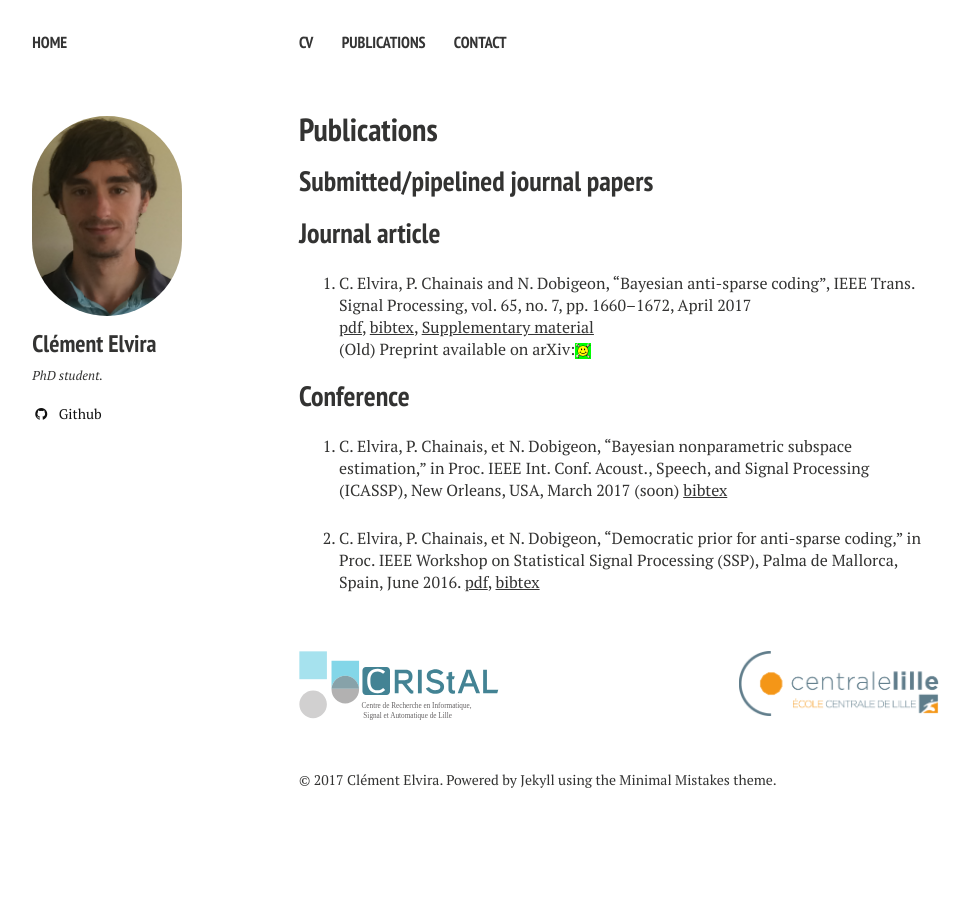
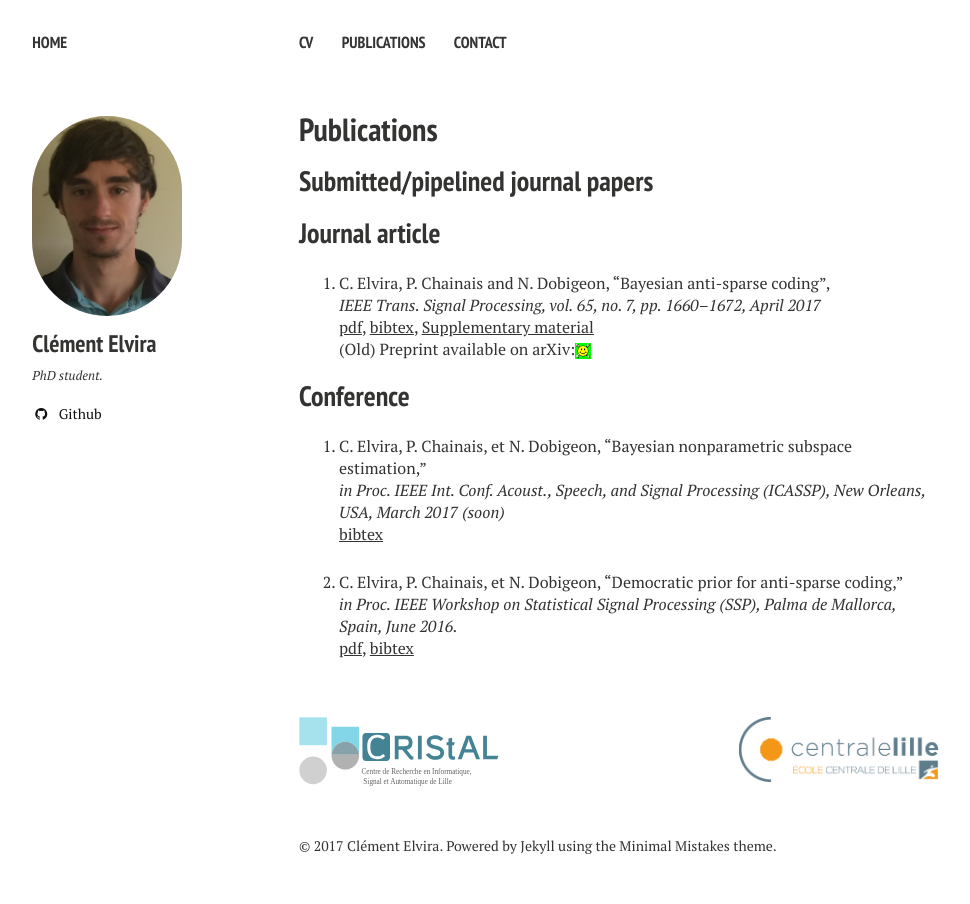
Before and after one commit to c-elvira/c-elvira.github.io-old, a Jekyll site: the page built from publication/index.md, in a window 1280 px wide. Shown: the whole page, without its empty margins (21-991 px from the left). Built offline with Jekyll 4.4.1, drawn with Linux system fonts in a browser that asks for light colours; nearby versions of some CDN libraries.

```diff
--- a/publication/index.md
+++ b/publication/index.md
@@ -11,12 +11,17 @@
 
 ## Journal article
 
-1. C. Elvira, P. Chainais and N. Dobigeon, "Bayesian anti-sparse coding", IEEE Trans. Signal Processing, vol. 65, no. 7, pp. 1660--1672, April 2017 <br/>
+1. C. Elvira, P. Chainais and N. Dobigeon, "Bayesian anti-sparse coding", <br/>
+*IEEE Trans. Signal Processing, vol. 65, no. 7, pp. 1660--1672, April 2017* <br/>
 [pdf](../pdf/elvira2017_TSP.pdf),    [bibtex](../bibtex/elvira2017_TSP.md),    [Supplementary material](../pdf/elvira2017_TSP_supp_mat.pdf) <br/>
 (Old) Preprint available on arXiv:[![arXiv](../images/logo/arxiv_icon.png)](http://arxiv.org/abs/1512.06086) <br/>
 
 ## Conference
 
-1. C. Elvira, P. Chainais, et N. Dobigeon, "Bayesian nonparametric subspace estimation," in Proc. IEEE Int. Conf. Acoust., Speech, and Signal Processing (ICASSP), New Orleans, USA, March 2017 (soon) [bibtex](../bibtex/Elvira_IEEE_ICASSP_2017.md) <br/>
+1. C. Elvira, P. Chainais, et N. Dobigeon, "Bayesian nonparametric subspace estimation," <br/>
+*in Proc. IEEE Int. Conf. Acoust., Speech, and Signal Processing (ICASSP), New Orleans, USA, March 2017 (soon)* <br/>
+[bibtex](../bibtex/Elvira_IEEE_ICASSP_2017.md) <br/>
 
-2. C. Elvira, P. Chainais, et N. Dobigeon, "Democratic prior for anti-sparse coding," in Proc. IEEE Workshop on Statistical Signal Processing (SSP), Palma de Mallorca, Spain, June 2016. [pdf](../pdf/elvira2016ssp.pdf),  [bibtex](../bibtex/elvira2016ssp.md) <br/>
+2. C. Elvira, P. Chainais, et N. Dobigeon, "Democratic prior for anti-sparse coding,"<br/>
+*in Proc. IEEE Workshop on Statistical Signal Processing (SSP), Palma de Mallorca, Spain, June 2016.*<br/>
+[pdf](../pdf/elvira2016ssp.pdf), [bibtex](../bibtex/elvira2016ssp.md)
```
Also changed, not shown: index.md (+3 -3 lines), images/lille_flikr.jpg (added).
